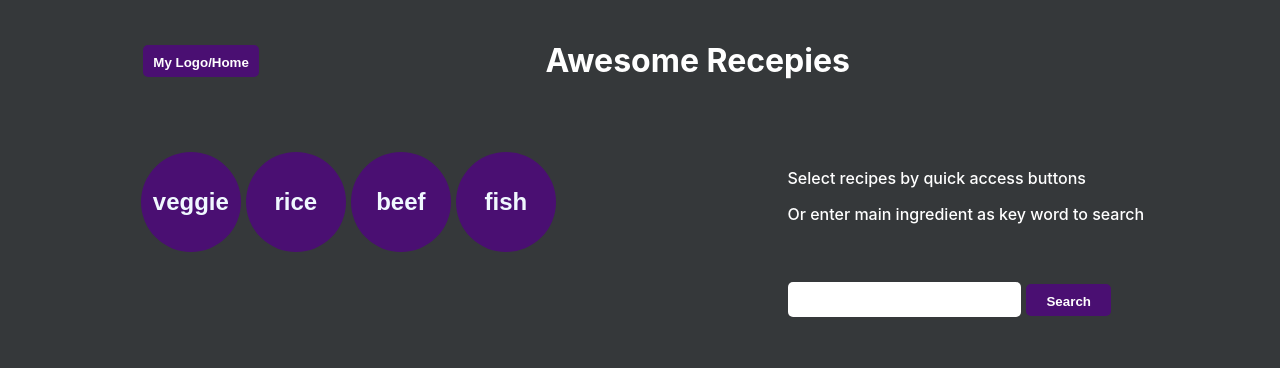
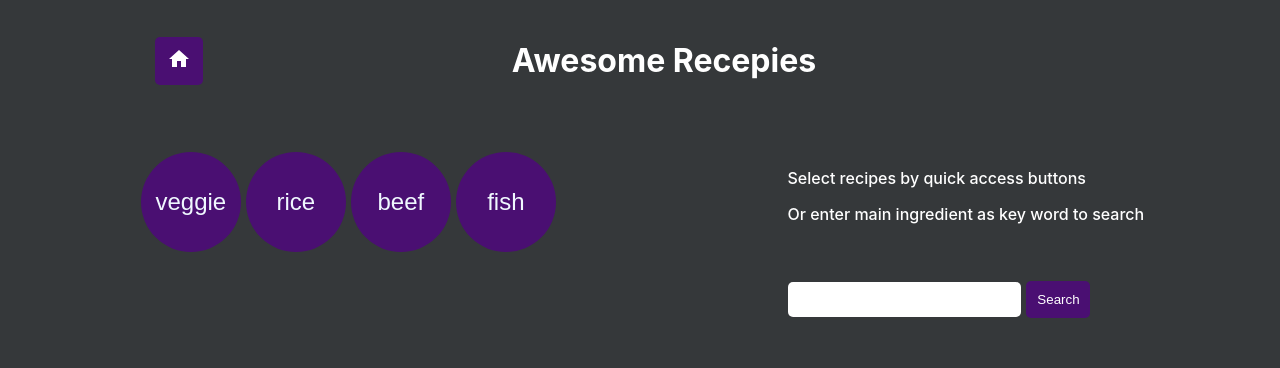
Before and after one commit to halitos/recipes-app, a React (Create React App) app: page / in a window 1280 px wide. Shown: the top 368 px of the page. Built offline with nearby package versions, Linux system fonts and the light colour scheme; no server answers.

Commit message:
material added/home btn/search text fixed

```diff
--- a/package.json
+++ b/package.json
@@ -3,6 +3,8 @@
   "version": "0.1.0",
   "private": true,
   "dependencies": {
+    "@material-ui/core": "^4.11.2",
+    "@material-ui/icons": "^4.11.2",
     "@testing-library/jest-dom": "^4.2.4",
     "@testing-library/react": "^9.5.0",
     "@testing-library/user-event": "^7.2.1",
--- a/src/Components/HealthLabels.js
+++ b/src/Components/HealthLabels.js
@@ -1,11 +1,10 @@
 import React from 'react'
 
 const HealthLabels = ({recipes}) => {
-    console.log(recipes[0].recipe.healthLabels[0]);
     return (
             <ul>
-            {recipes[0].recipe.healthLabels.map((label) => {
-                   return <li> {label} </li>  })
+            {recipes[0].recipe.healthLabels.map((label, i) => {
+                   return <li key={i}> {label} </li>  })
                    }
             </ul>
     )
--- a/src/Components/Navbar.js
+++ b/src/Components/Navbar.js
@@ -1,12 +1,13 @@
 import React from 'react'
 import { Link } from "react-router-dom";
 import "./navbar.css"
+import { Home } from "@material-ui/icons";
 
 export default function Navbar() {
     return (
         <div className="header">
             <Link to="/">
-            <button>My Logo/Home</button>
+            <button><Home/></button>
             </Link>
             <h1>Awesome Recepies</h1>
             <div id="edamam-badge" ></div>
--- a/src/Components/Recipes.js
+++ b/src/Components/Recipes.js
@@ -2,11 +2,12 @@ import React from "react";
 import { Link } from "react-router-dom";
 import style from "./recipe.module.css";
 
-const Recipes = ({ label, calories, image }) => {
+const Recipes = ({ label, calories, image, id }) => {
   return (
     <Link to="/select">
       <div className={style.recipe}>
         <h3>{label}</h3>
+        <p>{id}</p>
         <p>Calories: {Math.round(calories)}</p>
         <img src={image} alt="dish" />
       </div>
--- a/src/Components/RecipesDisplay.js
+++ b/src/Components/RecipesDisplay.js
@@ -7,6 +7,7 @@ const RecipesDisplay = ({recipes}) => {
         {recipes.map((r, index) => (
           <Recipes
             key={index}
+            id={index}
             {...r.recipe}
           />
         ))}
--- a/src/Components/SingleRecipe.js
+++ b/src/Components/SingleRecipe.js
@@ -3,12 +3,13 @@ import HealthLabels from "./HealthLabels"
 import "./singleRecipe.css"
 
 
-const SingleRecipe = ({recipes}) => {
+const SingleRecipe = ({recipes, id}) => {
     return (
         <div className="single-recipe">
           <div className="box1">
             <h3>{recipes[0].recipe.label}</h3>
             <p>Calories: {Math.round(recipes[0].recipe.calories)}</p>
+            <p>{id}</p>
             <img src={recipes[0].recipe.image} alt="dish" />
           </div>
           <div className="box2">
--- a/src/Components/navbar.css
+++ b/src/Components/navbar.css
@@ -9,13 +9,12 @@
 
 button {
   cursor: pointer;
-  font-weight: 700;
-  height: 2rem;
   background: rgb(74, 15, 114);
   border: none;
   border-radius: 5px;
-  padding: 10px;
   color: white;
+  width: 3rem;
+  height: 3rem;
 }
 
 @media screen and (max-width: 760px) {
--- a/src/Components/search.css
+++ b/src/Components/search.css
@@ -20,15 +20,17 @@
   border: none;
   padding: 10px;
   border-radius: 5px;
+  color: black;
 }
 
 .search-button {
   background: rgb(74, 15, 114);
   border: none;
   border-radius: 5px;
-  padding: 10px 20px;
   color: white;
   margin-left: 5px;
+  width: 4rem;
+  height: 2.3rem;
 }
 
 @media (min-width: 960px) {
--- a/src/Components/singleRecipe.css
+++ b/src/Components/singleRecipe.css
@@ -3,7 +3,7 @@
   justify-content: space-around;
   align-items: center;
   flex-wrap: wrap;
-  min-height: 100vh;
+  min-height: 70vh;
   margin: 10px 40px;
 }
 
```
Also changed, not shown: 1 other file (tests, documents, lock files or other folders).
